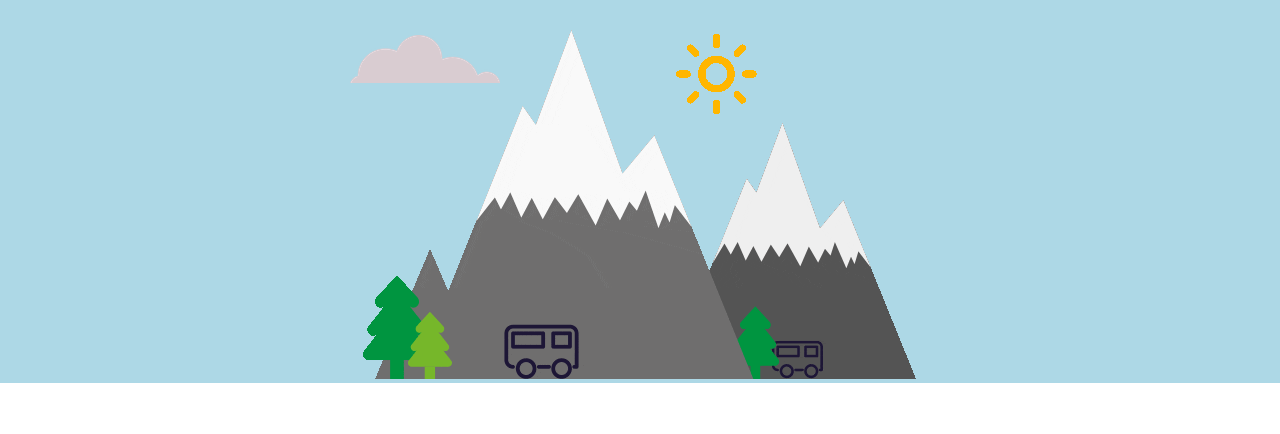
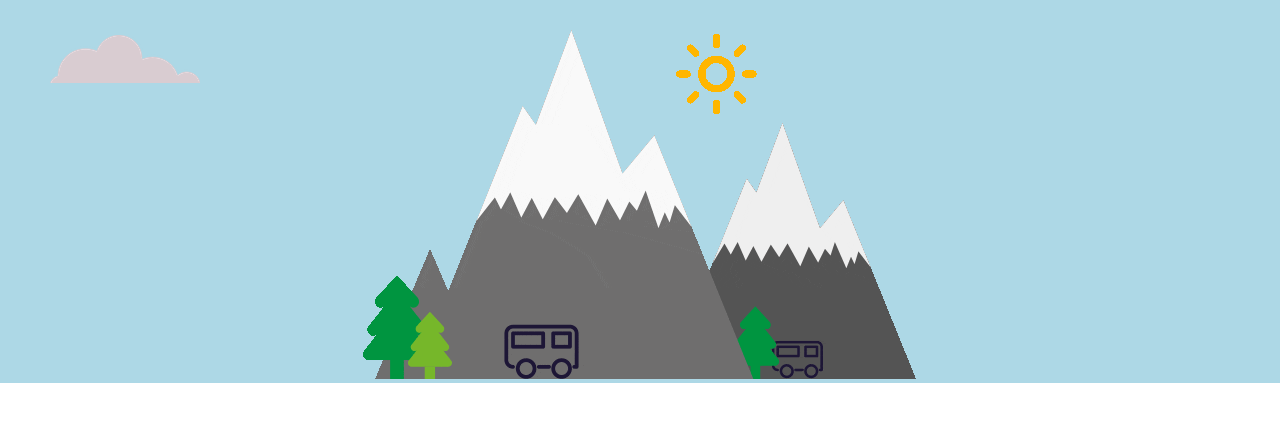
Before and after one commit to Smallstepss/mywebsite, a plain HTML site: page index.html in a window 1280 px wide. Shown: the part 366-800 px from the top of the page. Drawn offline with Linux system fonts and the light colour scheme.

Commit message:
changed the position of cloud2

```diff
--- a/css/styles.css
+++ b/css/styles.css
@@ -91,7 +91,7 @@ clear:right;
 .cloud2 {
   position: absolute;
   bottom: 300px;
-  left:350px;
+  left:50px;
 }
 .giphy{
   max-width: 100%;
```
